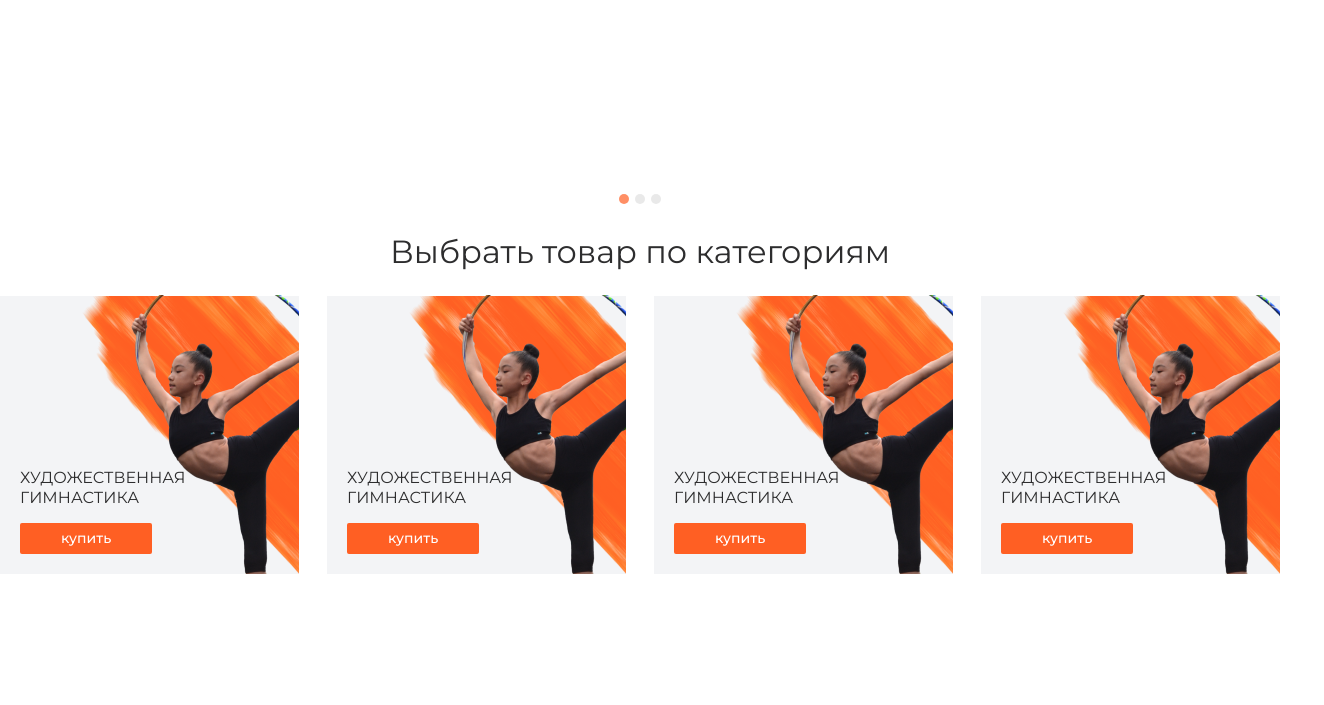
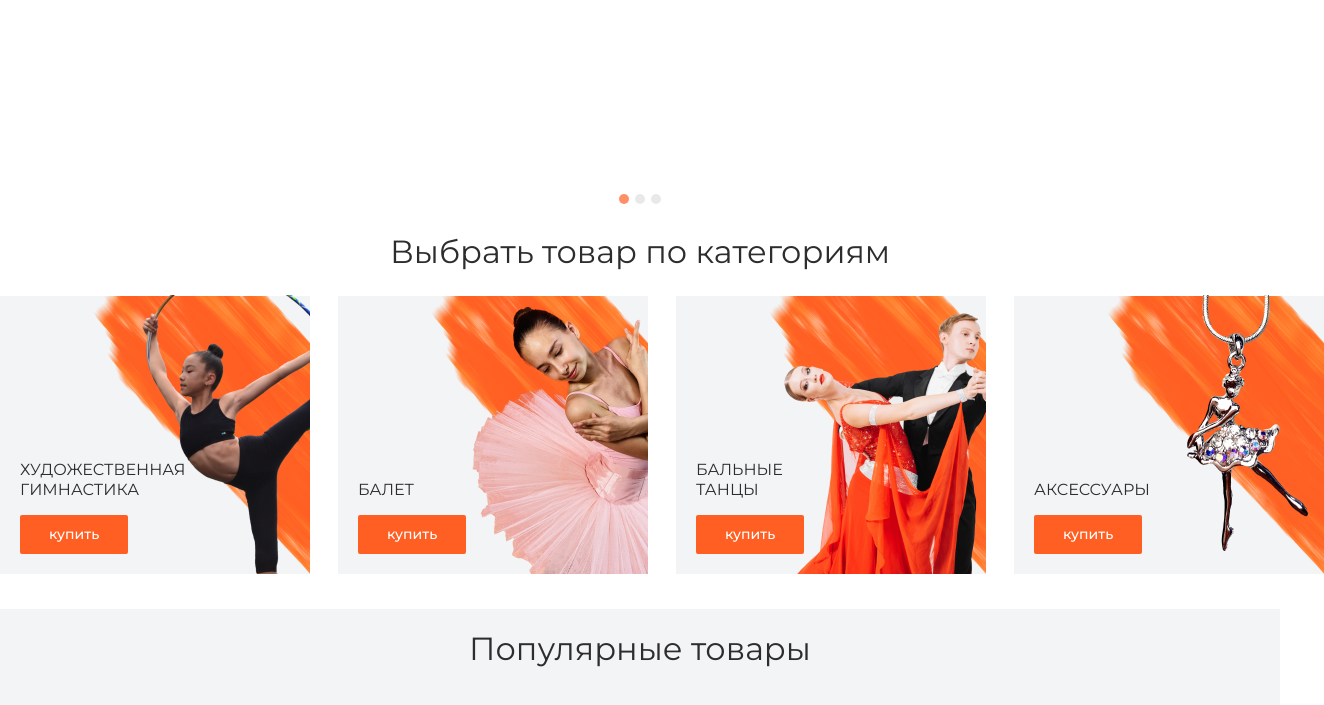
Before and after one commit to fender01ast/ProDanceShop, a plain HTML site: page index.html in a window 1280 px wide. Shown: the part 549-1254 px from the top of the page, 1324 px wide, since content can reach past the window. Before the commit the page ends 1158 px from the top, so only its background shows below. Drawn offline with nearby package versions, Linux system fonts and the light colour scheme.

Commit message:
version 0.2

```diff
--- a/css/style.css
+++ b/css/style.css
@@ -257,6 +257,7 @@ form.search{
 .products-category{
     position: relative;
     background-color: #F3F4F6;
+    min-width: 310px;
     min-height: 278px;
     padding: 20px;
     display: flex;
@@ -283,7 +284,7 @@ form.search{
     font-weight: normal;
     font-size: 32px;
     line-height: 39px;
-    margin: 25px 0;
+    margin: 0 0 25px;
 }
 .products-category__link{
     font-style: normal;
@@ -292,6 +293,7 @@ form.search{
     line-height: 20px;
     text-transform: uppercase;
     color: #2D2D2E;
+    z-index: 2;
 }
 .products-category__btn{
     text-align: center;
@@ -302,9 +304,26 @@ form.search{
     color: #FFFFFF;
     background-color: #FF5F23;
     border-radius: 2px;
-    padding: 7px 41px;
+    padding: 11px 29px;
     margin-top: 15px;
+    z-index: 2;
 }
 .s2{
+    padding-top: 25px;
     padding-bottom: 35px;
 }
+.s3{
+    padding-top: 20px;
+    padding-bottom: 30px;
+    background-color: #F3F4F6;
+}
+.s4{
+    padding: 70px 0 92px;
+}
+.s5{
+    padding: 40px 0 50px;
+    background-color: #F9F9FA;
+}
+.footer{
+    padding: 40px 0 20px;
+}
--- a/index.html
+++ b/index.html
@@ -8,7 +8,7 @@
     <link rel="shortcut icon" href="images/favicon.png" type="image/png" />
     <link rel="apple-touch-icon" sizes="180x180" href="images/webclip.png" />
     <link rel="stylesheet" href="https://cdn.jsdelivr.net/npm/@splidejs/splide@latest/dist/css/splide.min.css">
-    <link rel="stylesheet" href="css/style.css">
+    <link rel="stylesheet" href="css/style.css?ver=1.0.0">
 </head>
 <body>
 <header class="header">
@@ -113,30 +113,37 @@
                 <img src="images/products-category__bg-img.png" alt="products-category__bg-img" class="products-category__bg-img">
             </div>
             <div class="products-category">
-                <a href="#" class="products-category__link">Художественная гимнастика</a>
+                <a href="#" class="products-category__link">Балет</a>
                 <a href="#" class="products-category__btn">купить</a>
-                <img src="images/products-category1.png" alt="products-category1" class="products-category__img">
+                <img src="images/products-category2.png" alt="products-category1" class="products-category__img">
                 <img src="images/products-category__bg-img.png" alt="products-category__bg-img" class="products-category__bg-img">
             </div>
             <div class="products-category">
-                <a href="#" class="products-category__link">Художественная гимнастика</a>
+                <a href="#" class="products-category__link">Бальные<br>танцы</a>
                 <a href="#" class="products-category__btn">купить</a>
-                <img src="images/products-category1.png" alt="products-category1" class="products-category__img">
+                <img src="images/products-category3.png" alt="products-category1" class="products-category__img">
                 <img src="images/products-category__bg-img.png" alt="products-category__bg-img" class="products-category__bg-img">
             </div>
             <div class="products-category">
-                <a href="#" class="products-category__link">Художественная гимнастика</a>
+                <a href="#" class="products-category__link">аксессуары</a>
                 <a href="#" class="products-category__btn">купить</a>
-                <img src="images/products-category1.png" alt="products-category1" class="products-category__img">
+                <img src="images/products-category4.png" alt="products-category1" class="products-category__img">
                 <img src="images/products-category__bg-img.png" alt="products-category__bg-img" class="products-category__bg-img">
             </div>
         </div>
     </div>
 </section>
+<section class="s3">
+    <div class="container">
+        <h3 class="body__title">Популярные товары</h3>
+    </div>
+</section>
+<section class="s4"></section>
+<section class="s5"></section>
 </main>
 <footer class="footer"></footer>
 <script src="https://code.jquery.com/jquery-3.6.0.min.js"></script>
 <script src="https://cdn.jsdelivr.net/npm/@splidejs/splide@latest/dist/js/splide.min.js"></script>
-<script src="js/app.js"></script>
+<script src="js/app.js?ver=1.0.0"></script>
 </body>
 </html>
```
